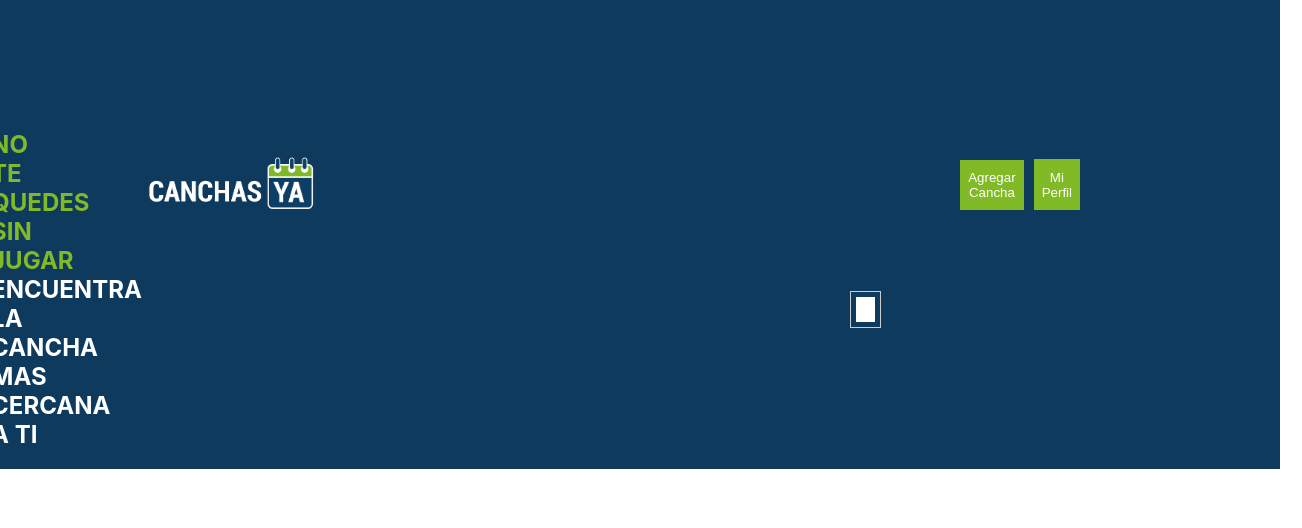
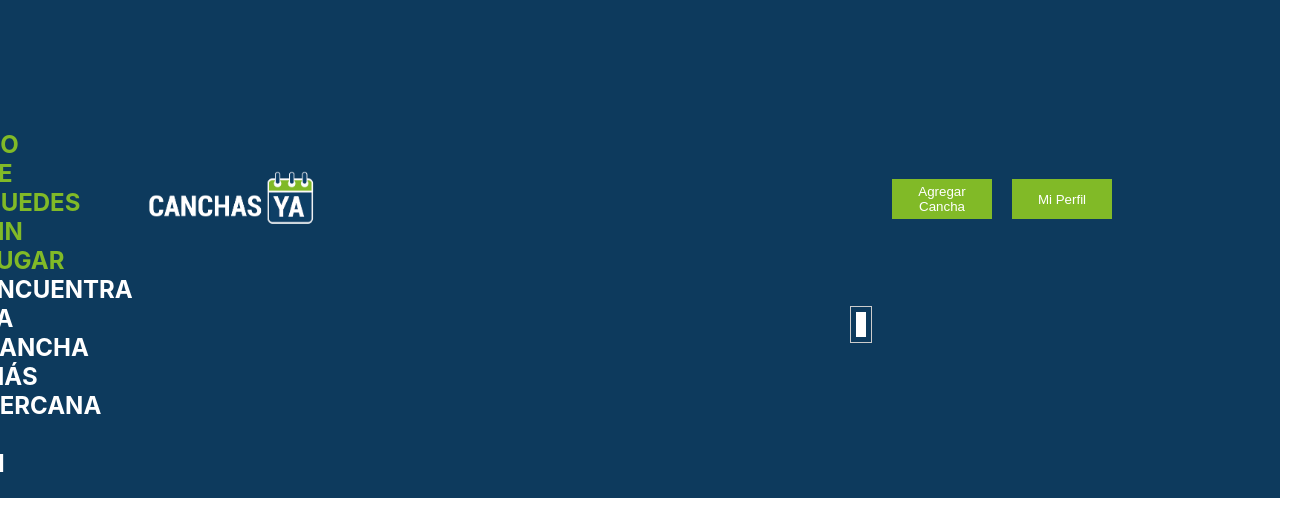
Before and after one commit to CanchaYAPF/CanchaYA, a React (Vite) app in the folder front/: page /form in a window 1280 px wide. Shown: the top 528 px of the page, 1302 px wide, since content can reach past the window. Built offline with nearby package versions, Linux system fonts and the light colour scheme; no server answers; sample sign-in values are in the browser's storage.

Commit message:
menu perfil, sendgrid

```diff
--- a/front/src/components/NavBar/NavBar.jsx
+++ b/front/src/components/NavBar/NavBar.jsx
@@ -1,7 +1,7 @@
 import React, { useState } from 'react';
 import style from './Navbar.module.css';
 import { Link, useLocation } from 'react-router-dom';
-import  logo  from './logotipo-canchasya.png';
+import logo from './logotipo-canchasya.png';
 
 const NavBar = ({ handleSearchChange }) => {
   const location = useLocation();
@@ -14,6 +14,7 @@ const NavBar = ({ handleSearchChange }) => {
   };
 
   const logoutFunction = () => {
+    // Implement your logout functionality here
   };
 
   const isLoginOrSignup =
@@ -38,30 +39,33 @@ const NavBar = ({ handleSearchChange }) => {
           <div className={style.text}>
             <div className={style.texto}>
               <h1 className={style.verde}>NO TE QUEDES SIN JUGAR</h1>
-                <h1 className={style.blanco}>ENCUENTRA LA CANCHA MAS CERCANA A TI</h1>
+              <h1 className={style.blanco}>
+                ENCUENTRA LA CANCHA MÁS CERCANA A TI
+              </h1>
             </div>
           </div>
-            <div className={style.btnContainer}>
+          <div className={style.canchaButton}>
             <Link to="/form">
               <button className={style.btn}>Agregar Cancha</button>
             </Link>
           </div>
           <div className={style.profileButton}>
+            <div className={style.dropdown}>
               <button className={style.btn} onClick={toggleProfileMenu}>
                 Mi Perfil
               </button>
               {isProfileMenuOpen && (
                 <div className={style.profileMenu}>
-                  <Link to="/Profile">Ver Mi Perfil</Link>
+                  <Link to="/Profile">Información</Link>
                   <button onClick={logoutFunction}>Cerrar Sesión</button>
                 </div>
               )}
             </div>
           </div>
+        </div>
       )}
     </div>
   );
-
 };
 
 export default NavBar;
--- a/front/src/components/NavBar/Navbar.module.css
+++ b/front/src/components/NavBar/Navbar.module.css
@@ -9,25 +9,29 @@
   margin-bottom: 0;
   margin-top: -100px;
 }
-.logo a{
+
+.logo a {
   color: rgb(255, 254, 254);
-  text-decoration:none
+  text-decoration: none;
 }
-.logo{
-  margin-left:80px;
+
+.logo {
+  margin-left: 80px;
 }
-.logo img{
+
+.logo img {
   max-width: 260px;
 }
+
 .btn {
-
   background-color: #81BA27;
   color: #fff;
-    padding: 10px 8px;
+  padding: 10px 20px;
   border: none;
   margin: 10px;
   cursor: pointer;
-    display: inline-block;
+  display: flex;
+  align-items: center;
   margin-left: 0;
   margin-right: 190px;
 }
@@ -35,13 +39,14 @@
 .btn:hover {
   background-color: #0056b3;
 }
-  .nav{
+
+.nav {
   display: flex;
   align-items: center;
   background-color: #0D3A5D;
-
   justify-content: center;
 }
+
 .search {
   display: flex;
   align-items: center;
@@ -58,24 +63,25 @@
   width: 100%;
   padding: 5px;
 }
-  .texto{
+
+.texto {
   width: 100%;
   display: flex;
   flex-direction: column;
   align-items: left;
   text-align: left;
+}
 
-  }
-  .text{
+.text {
   background-color: #0D3A5D;
   color: #fff;
-
   padding: 10px;
   font-size: 12px;
   width: 800px;
   margin-top: 200px;
 }
-  .verde{
+
+.verde {
   color: #81BA27;
   margin-bottom: 0;
   width: 100%;
@@ -83,22 +89,26 @@
   margin-top: 10px;
   margin-left: -900px;
 }
-  .blanco{
+
+.blanco {
   color: #fff;
-    margin:0;
+  margin: 0;
   width: 110%;
   text-align: left;
   margin-top: 0;
   margin-left: -900px;
 }
+
 input[type="text"]::placeholder {
   color: #777;
 }
-  .btnContainer{
-    margin-left: 10px; /* Establece el margen izquierdo a 0 */
-  margin-right: 0; /* Añade un margen derecho */
+
+.btnContainer {
+  margin-left: 10px;
+  margin-right: 0;
 }
-  .select{
+
+.select {
   display: flex;
   justify-content: center;
   background-color: rgba(255, 255, 255, 0.986);
@@ -109,26 +119,99 @@
   font-size: 1em;
   color: black;
 }
-  .selects{
+
+.selects {
   display: flex;
   align-items: center;
   border: 1px solid #ccc;
   padding: 5px;
   margin: 10px;
 }
-.filtros{
+
+.filtros {
   margin: 0 auto;
   border: #0D3A5D;
   display: flex;
   align-items: center;
   margin-left: -620px;
 }
-.btnContainer button{
+
+.btnContainer button {
   margin-right: 10px;
 }
-.profileButton button{
+.canchaButton {
+  position: relative;
+}
+
+.canchaButton button {
   background-color: #81BA27;
   color: #fff;
-    padding: 10.5px 8px;
+  padding: 5px 5px;
   border: none;
+  width: 100px;
+  height: 40px;
+  margin-right: 20px;
+  cursor: pointer;
+  transition: background-color 0.3s;
 }
+
+.profileButton {
+  position: relative;
+}
+
+.profileButton button {
+  background-color: #81BA27;
+  color: #fff;
+  padding: 5px 5px;
+  width: 100px;
+  height: 40px;
+  border: none;
+  cursor: pointer;
+  transition: background-color 0.3s;
+}
+
+.profileButton:hover .profileMenu {
+  display: flex;
+}
+
+.profileMenu {
+  display: none;
+  flex-direction: column;
+  align-items: center;
+  position: absolute;
+  top: 100%;
+  left: 0;
+  background-color: #81BA27;
+  color: #fff;
+  z-index: 1;
+  border: 1px solid #0056b3;
+  border-radius: 5px;
+  width: 100px;
+}
+
+.profileMenu a {
+  color: #fff;
+  text-decoration: none;
+  padding: 10px;
+  transition: background-color 0.3s;
+}
+
+.profileMenu a:hover {
+  background-color: #0056b3;
+}
+
+.profileMenu button {
+  background: none;
+  border: none;
+  color: #fff;
+  padding: 10px;
+  cursor: pointer;
+  transition: background-color 0.3s;
+  width: 100%;
+  text-align: center;
+  margin: 0;
+}
+
+.profileMenu button:hover {
+  background-color: #0056b3;
+}
```
Also changed, not shown: 1 other file (tests, documents, lock files or other folders). Lines whose indentation alone changed are shown as unchanged.
